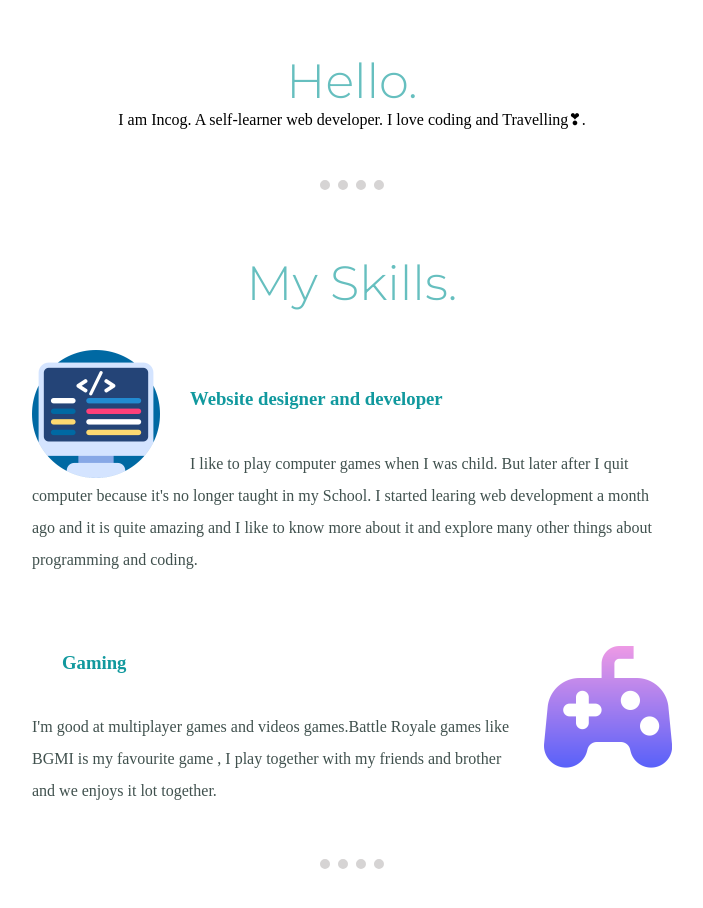
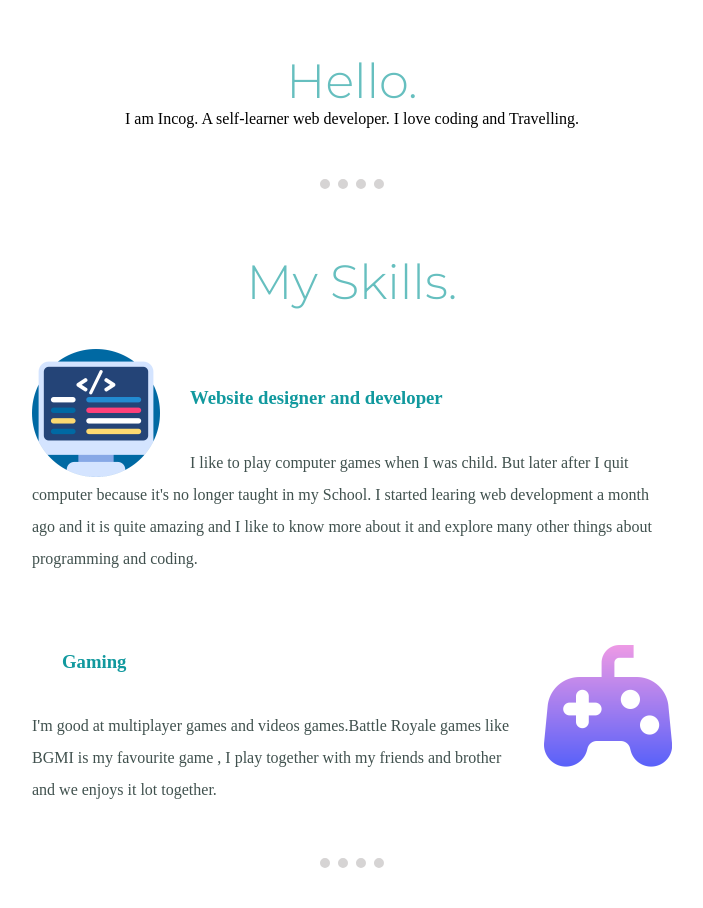
Before and after one commit to Itz-Anonymous/my-repository, a plain HTML site: page index.html in a window 1280 px wide. Shown: the part 1564-2472 px from the top of the page, without its empty margins (288-991 px from the left). Drawn offline with Linux system fonts and the light colour scheme.

Commit message:
Update index.html

```diff
--- a/index.html
+++ b/index.html
@@ -50,7 +50,7 @@
         <h2>Hello.</h2>
         <p>
           I am Incog. A self-learner web developer. I love coding and
-          Travelling❣.
+          Travelling.
         </p>
       </div>
       <hr />
```
